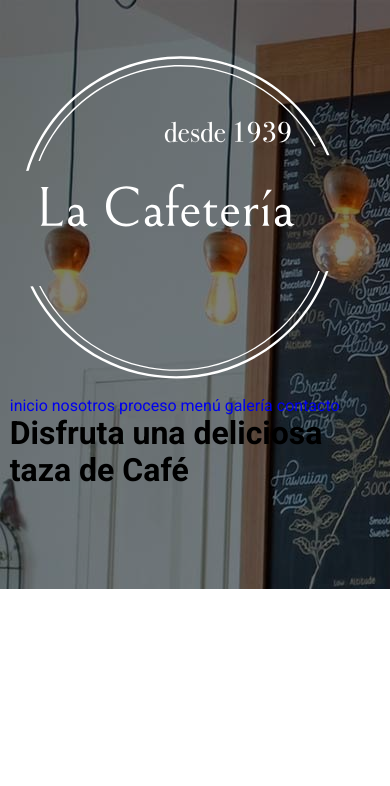
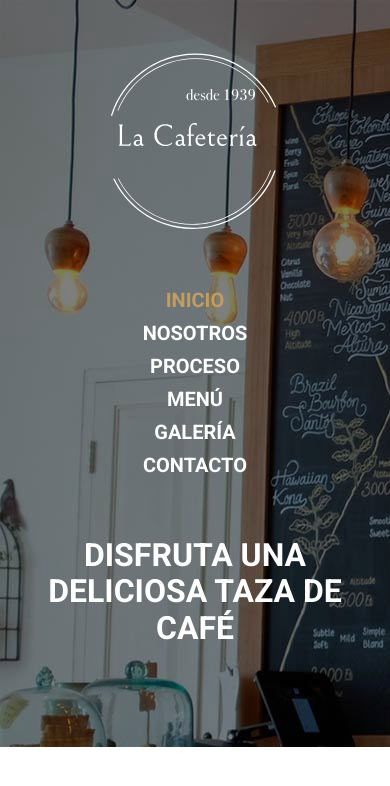
Before and after one commit to pmnodari/Cafeteria, a website: page index.html in a window 390 px wide. Drawn offline with Linux system fonts and the light colour scheme.

Commit message:
Se usa los mixin para los media queries, y se finaliza el header

```diff
--- a/index.html
+++ b/index.html
@@ -20,7 +20,7 @@
                     <img src="build/img/logo.svg" alt="logo cafeteria">
                 </div>
                 <nav class="nav-principal">
-                    <a href="index.html">inicio</a>
+                    <a class="activo" href="index.html">inicio</a>
                     <a href="nosotros.html">nosotros</a>
                     <a href="proceso.html">proceso</a>
                     <a href="menu.html">menú</a>
--- /dev/null
+++ b/src/scss/base/_mixins.scss
@@ -0,0 +1,20 @@
+@use 'variables' as v;
+
+//Mixin para Media Queries
+
+@mixin telefono {
+    @media(min-width: v.$telefono){
+        @content;
+        /* Con esta directiva le decimos que todo lo que se incluya en las llaves, donde se incluya las propiedades CSS, es parte del media queries */
+    }
+}
+@mixin tablet {
+    @media(min-width: v.$tablet){
+        @content;
+    }
+}
+@mixin desktop{
+    @media (min-width:v.$desktop) {
+        @content;
+    }
+}
--- a/src/scss/base/_variables.scss
+++ b/src/scss/base/_variables.scss
@@ -7,11 +7,12 @@ $tablet:768px;
 $desktop:1024px;
 
 //Colores
-$primario:#e8505b;
-$secundario:#455a64;
+$primario:#5e311e;
+$secundario:#c39c63;
 $negro:#000000;
 $blanco:#ffffff;
 $grisClaro:#eceeef;
+$cafeClaro:#ebe7de;
 
 //Unidades
 $separacion: 5rem;
--- /dev/null
+++ b/src/scss/header/_barra.scss
@@ -0,0 +1,20 @@
+@use 'base/mixins' as m;
+
+.barra {
+    display: flex;
+    flex-direction: column;
+    @include m.tablet {
+        flex-direction: row;
+        justify-content: space-between;
+        align-items: center;
+    }
+    //Anidamos
+    .logo {
+        width: 50%;
+        margin: 0 auto;
+        @include m.tablet {
+            width: 20rem;
+            margin: 0;
+        }
+    }
+}
--- a/src/scss/header/_header.scss
+++ b/src/scss/header/_header.scss
@@ -1,8 +1,15 @@
 //Importamos la carpeta variable
 @use 'base/variables' as v;
+@use 'base/mixins' as m;
+
+
 .header {
     padding: 5rem 0;
     position: relative;
+    //Agrandamos la imagen pantallas mas grande
+    @include m.tablet {
+        min-height: 70rem;
+    }
 
     &::before{
         content: "";
@@ -17,6 +24,17 @@
     .contenido-header{
         //Para que esta etiqueta este arriba del before, y poder seleccionar los enlaces.
         position: relative;
+
+        h1{
+            text-align: center;
+            color: v.$blanco;
+            text-transform: uppercase;
+            margin-top: 5rem;
+        }
+        @include m.tablet {
+            margin-top: 10rem;
+
+        }
     }
 }
 //Header ce cada página
--- a/src/scss/header/_index.scss
+++ b/src/scss/header/_index.scss
@@ -1,2 +1,3 @@
 @forward 'header';
 @forward 'navegacion';
+@forward 'barra';
--- a/src/scss/header/_navegacion.scss
+++ b/src/scss/header/_navegacion.scss
@@ -1,3 +1,33 @@
-.navegacion {
-    color: black;
+@use 'base/variables' as v;
+@use 'base/mixins' as m;
+
+.nav-principal {
+    display: flex;
+    flex-direction: column;
+    margin-top: 5rem;
+    @include m.tablet {
+        flex-direction:row;
+        gap: 1rem;
+        margin-top: 0;
+    }
+    //Otra forma de alinear
+    a {
+        text-align: center;
+        font-size: 2rem;
+        text-transform: uppercase;
+        font-weight: 700;
+        color: v.$blanco;
+        margin-bottom: 1rem;
+        @include m.tablet {
+            margin-bottom: 0;
+        }
+        &:hover{
+            color: v.$secundario;
+        }
+        &.activo {
+            color: v.$secundario;
+        }
+
+    }
+
 }
```
Also changed, not shown: resumen.txt (+9 -1 lines), build/css/app.css.
